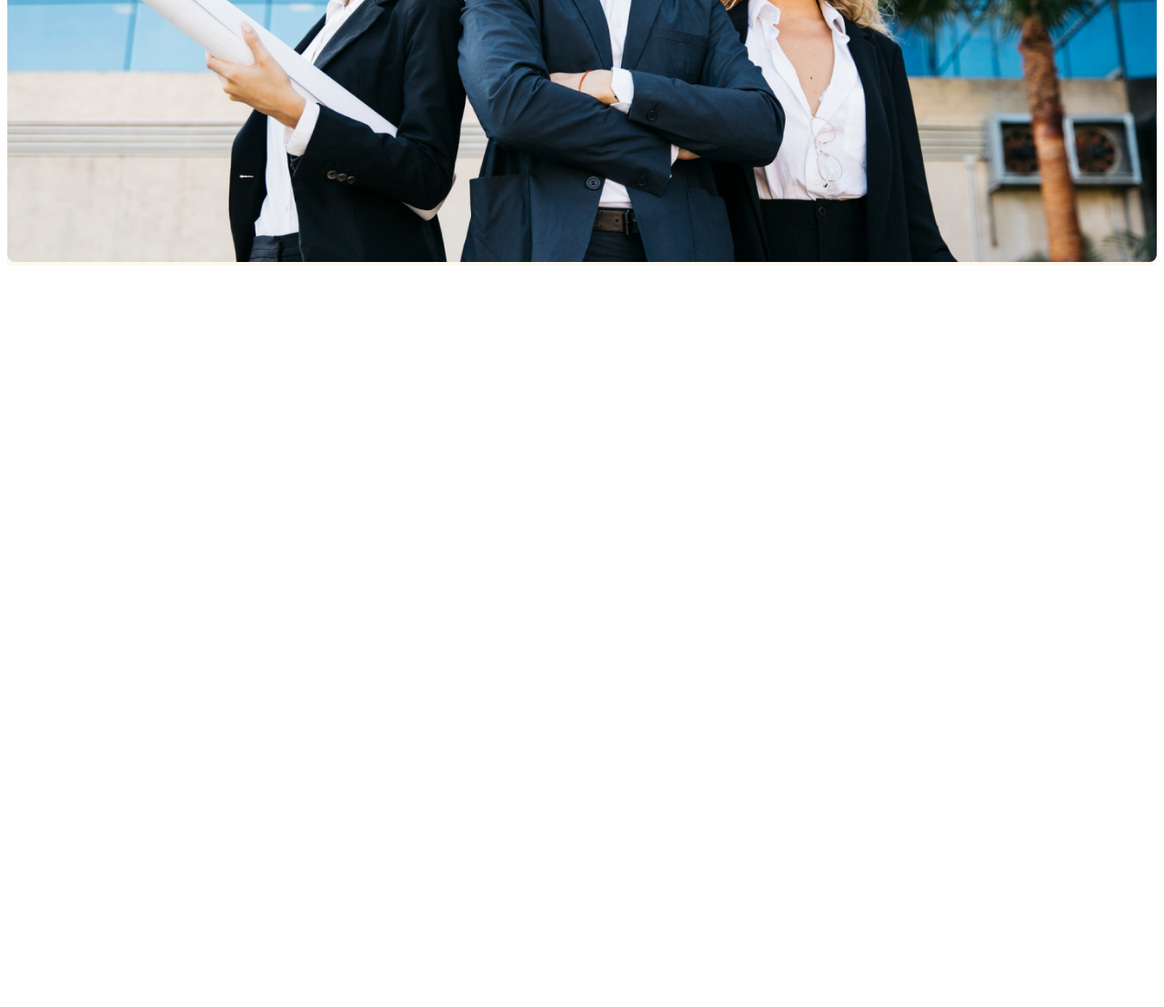
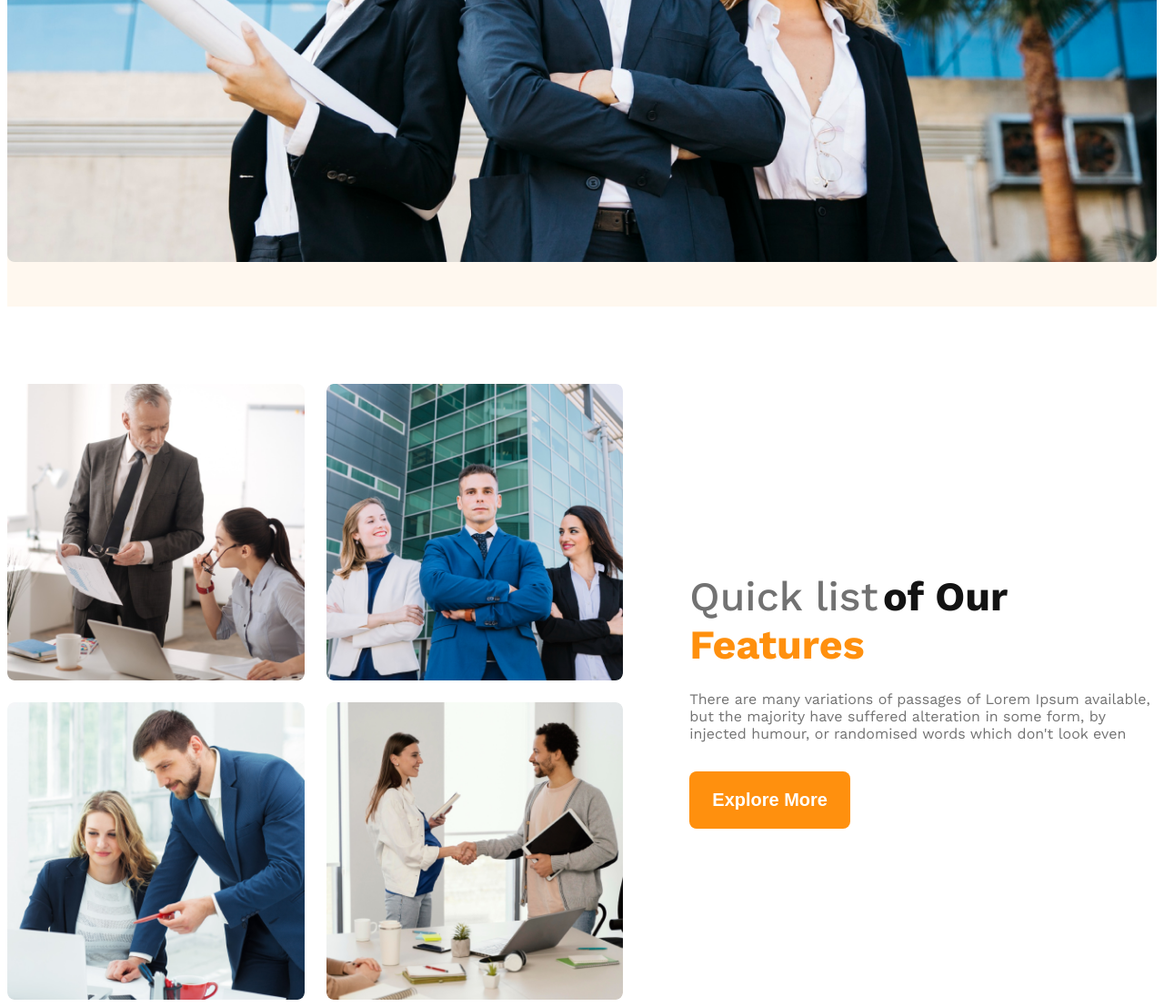
Before and after one commit to MohammadSami97/sami, a plain HTML site: page index.html in a window 1280 px wide. Shown: the part 882-1989 px from the top of the page at 91% size. Before the commit the page ends 1182 px from the top, so only its background shows below. Drawn offline with nearby package versions, Linux system fonts and the light colour scheme.

Commit message:
Added quick list of our features

```diff
--- a/index.html
+++ b/index.html
@@ -27,7 +27,19 @@
         </div>
     </header>
     <main>
-
+        <section class="teams-features display-flex">
+            <div class="team-imgs">
+                <img class="team-img" src="images/team1.png" alt="">
+                <img class="team-img" src="images/team2.png" alt="">
+                <img class="team-img" src="images/team3.png" alt="">
+                <img class="team-img" src="images/team4.png" alt="">
+            </div>
+            <div class="ours-features">
+                <h3 class="ours-features-title"><span class="quick-list dark-3">Quick list</span> <span class="of-our dark-1">of Our</span> <span class="features">Features</span></h3>
+                <p class="ours-features-description dark-3">There are many variations of passages of Lorem Ipsum available, but the majority have suffered alteration in some form, by injected humour, or randomised words which don't look even</p>
+                <button class="btn-mango">Explore More</button>
+            </div>
+        </section>
     </main>
     <footer>
 
--- a/styles/architects.css
+++ b/styles/architects.css
@@ -59,6 +59,10 @@
 }
 
 /* navbar styles */
+header{
+    margin-bottom: 85px;
+}
+
 .navbar{
     justify-content: space-between;
     max-width: 1440px;
@@ -91,6 +95,7 @@
     margin: 0 auto;
 
 
+
 }
 
 .banner-container{
@@ -109,6 +114,61 @@
 .banner-img{
     width: 100%;
     border-radius: 8px;
+    margin-bottom: 45px;
+}
+
+/* teams features styles */
+.teams-features{
+    max-width: 1440px;
+    margin: 0 auto;
+}
+
+.team-imgs{
+    display: grid;
+    grid-template-columns: repeat(2,1fr);
+    gap: 24px;
+}
+
+.team-img{
+    width: 100%;
+    border-radius: 8px;
+}
+
+.ours-features{
+    margin: auto 0;
+    margin-left: 73px;
+
+}
+
+
+
+ .ours-features-title{
+    /* font-size: o.25rem; */
+    /* font-weight: 700; */
+    max-width: 468px;
+    margin-bottom: 24px;
+}
+
+.ours-features-description{
+    max-width: 537px;
+    margin-bottom: 32px;
+}
+
+.quick-list{
+    font-size: 2.8rem;
+    font-weight: 500;
+}
+
+.of-our{
+    font-size: 2.8rem;
+    font-weight: 700;
+}
+
+
+.features{
+    font-size: 2.8rem;
+    font-weight: 700;
+    color: #FF900E;
 }
 
 /* responsive layout */
```
